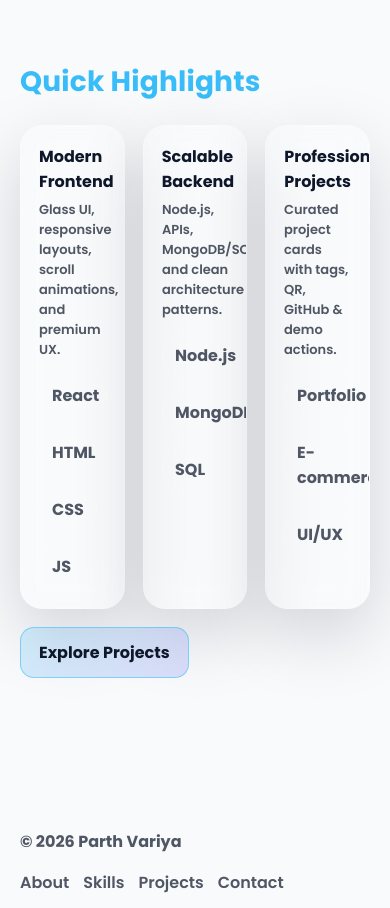
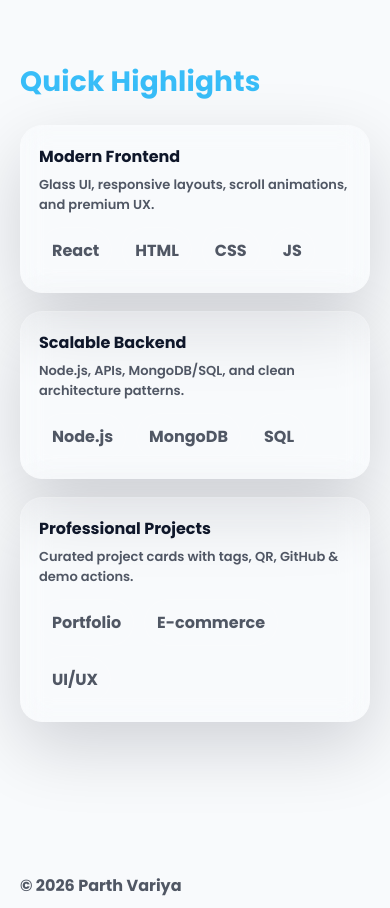
Before and after one commit to parth-variya/Portfitlo, a plain HTML site: page index.html in a window 390 px wide. Shown: the part 1220-2128 px from the top of the page. Drawn offline with Linux system fonts and the light colour scheme; files whose address does not match are found by name.

Commit message:
Added new feature

```diff
--- a/css/responsive.css
+++ b/css/responsive.css
@@ -7,6 +7,7 @@
   .stats{ grid-template-columns: repeat(2, 1fr); }
   .projects-grid{ grid-template-columns: repeat(2, 1fr); }
   .grid-2{ grid-template-columns: 1fr; }
+  .grid-3{ grid-template-columns: repeat(2, 1fr); }
   .skill-grid{ grid-template-columns: 1fr; }
 }
 
@@ -51,6 +52,7 @@
   .mobile-links a:hover{ border-color: rgba(56,189,248,.45); }
 
   .stats{ grid-template-columns: 1fr 1fr; }
+  .grid-3{ grid-template-columns: 1fr; }
   .projects-grid{ grid-template-columns: 1fr; }
   .form{ grid-template-columns: 1fr; }
   .hero-profile{ justify-content:flex-start; }
--- a/index.html
+++ b/index.html
@@ -172,9 +172,6 @@
           </div>
         </div>
 
-        <div style="margin-top:18px;" class="reveal slide-left">
-          <a class="btn btn-primary" href="projects.html">Explore Projects</a>
-        </div>
       </div>
     </section>
   </main>
```
